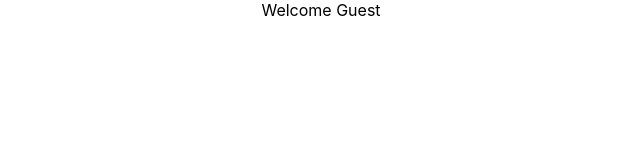
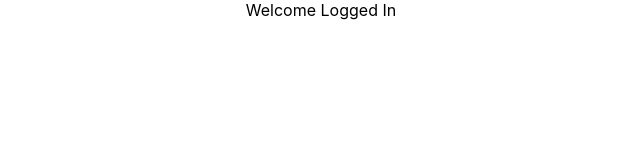
Before and after one commit to abhieshekumar/react-crash, a React (Create React App) app: page / in a window 1280 px wide. Shown: the top 160 px of the page, without its empty margins (319-959 px from the left). Built offline with nearby package versions, Linux system fonts and the light colour scheme.

Commit message:
Short circuit Approach - return something or nothing

```diff
--- a/src/components/UserGreeting.js
+++ b/src/components/UserGreeting.js
@@ -6,16 +6,13 @@ class UserGreeting extends Component {
     super(props)
 
     this.state = {
-       isLoggedIn: false
+       isLoggedIn: true
     }
   }
 
-
   render() {
     return(
-      this.state.isLoggedIn ?
-      <div>Welcome Logged In</div> :
-      <div>Welcome Guest</div>
+      this.state.isLoggedIn && <div>Welcome Logged In</div>
     )
   }
 }
```
